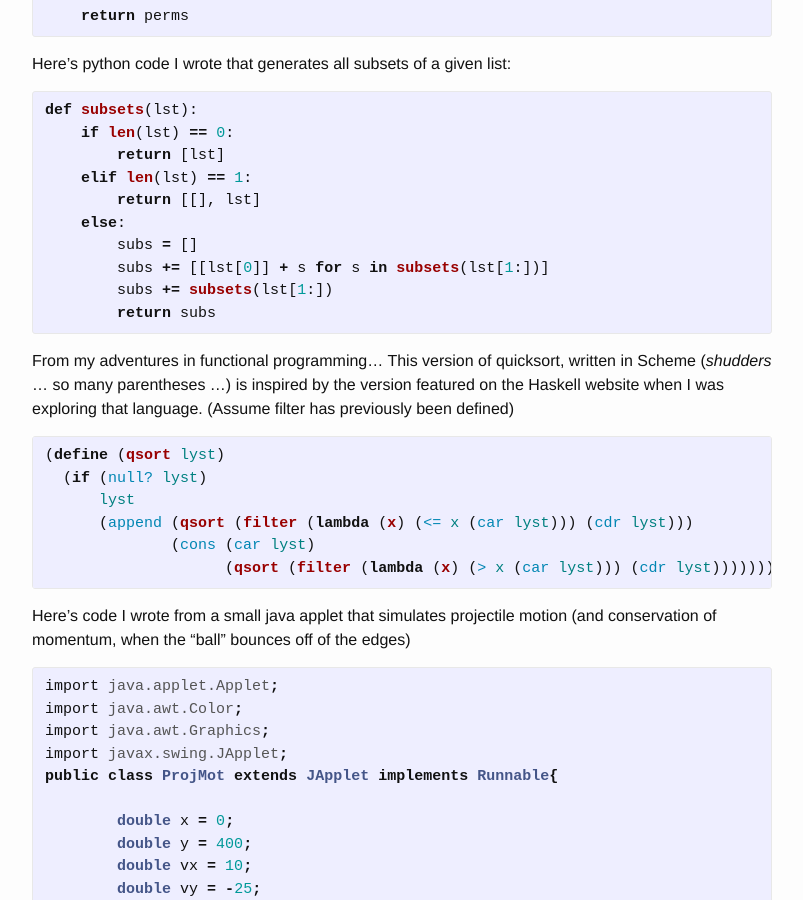
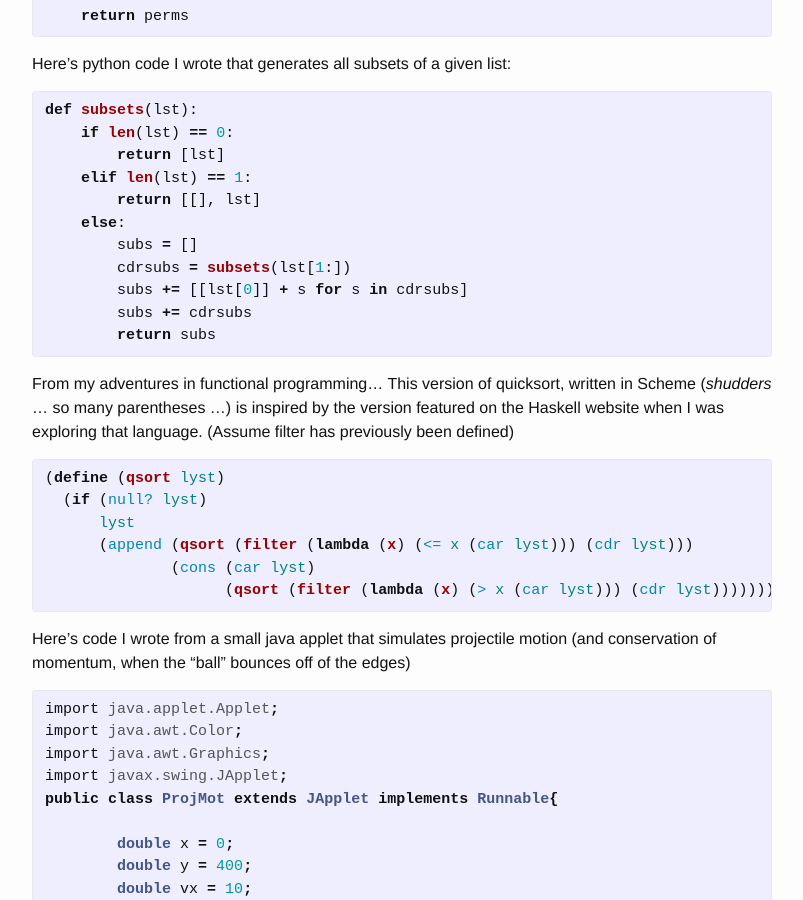
Before and after one commit to ajnam12/ajnam12.github.io, a Jekyll site: the page built from codesnippets.md, in a window 1280 px wide and 900 px high, scrolled down 4138 px. Shown: the whole window, without its empty margins (238-1041 px from the left). Built offline with Jekyll 4.4.1, drawn with Linux system fonts in a browser that asks for light colours.

Commit message:
Modified code snippets

```diff
--- a/codesnippets.md
+++ b/codesnippets.md
@@ -207,8 +207,9 @@ def subsets(lst):
         return [[], lst]
     else:
         subs = []
-        subs += [[lst[0]] + s for s in subsets(lst[1:])]
-        subs += subsets(lst[1:])
+        cdrsubs = subsets(lst[1:])
+        subs += [[lst[0]] + s for s in cdrsubs]
+        subs += cdrsubs
         return subs
 
 {% endhighlight %}
```
